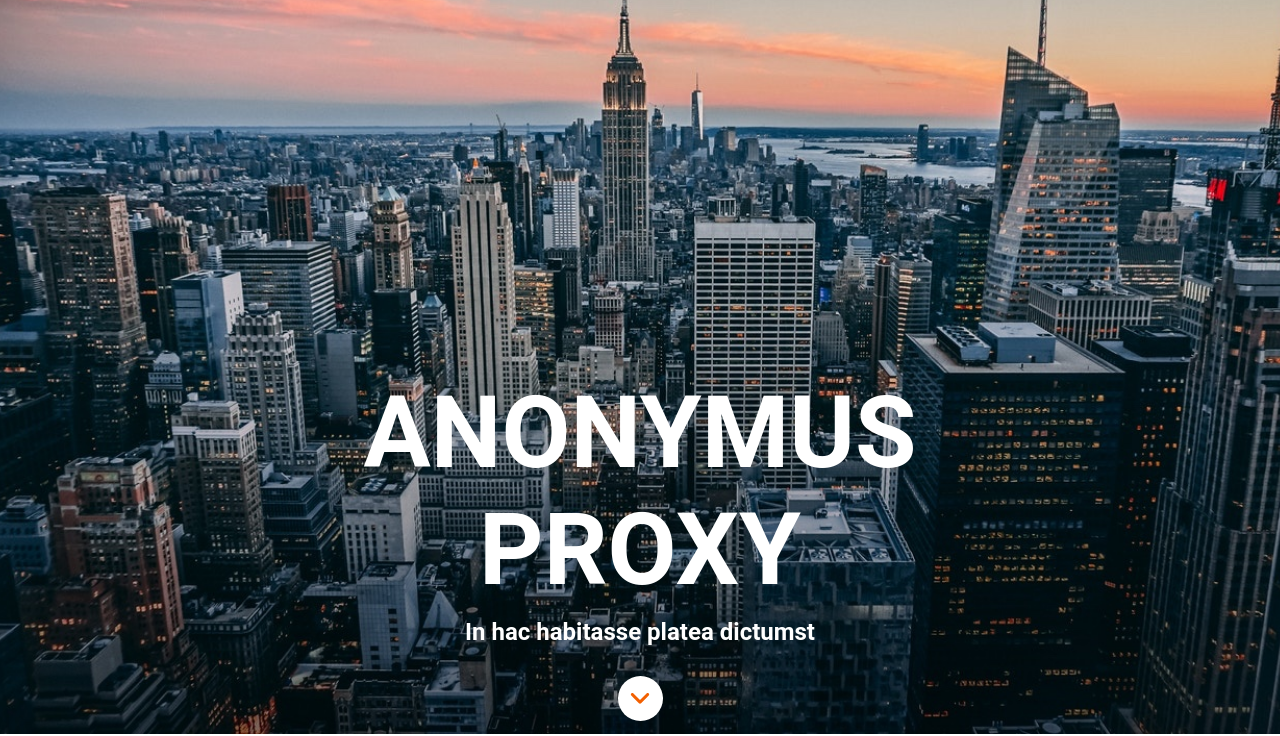
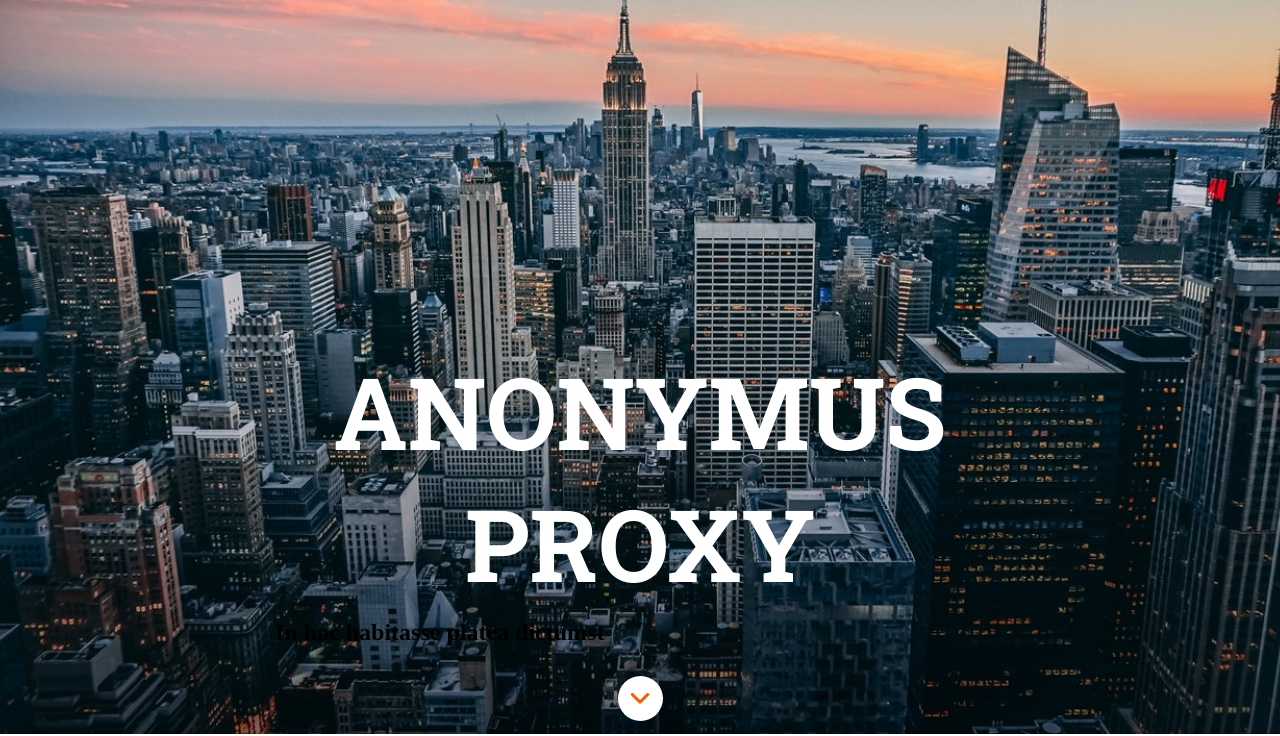
Before and after one commit to Adalab/modulo-1-evaluacion-final-taniamg, a website: page docs/index.html in a window 1280 px wide. Shown: the part 66-802 px from the top of the page. Drawn offline with nearby package versions, Linux system fonts and the light colour scheme; files that its build step writes are made by us from their sources.

Commit message:
add styles as mixings

```diff
--- a/src/scss/core/_mixins.scss
+++ b/src/scss/core/_mixins.scss
@@ -10,3 +10,230 @@
     @content;
   }
 }
+
+@mixin text-style-h1-desktop() {
+  font-family: $font-family-title;
+  font-size: 100px;
+  font-weight: $font-weight-bold;
+  font-stretch: normal;
+  font-style: normal;
+  line-height: 1.32;
+  letter-spacing: normal;
+  text-align: center;
+  color: $color-white;
+}
+
+@mixin text-style-h2-desktop() {
+  font-family: $font-family-title;
+  font-size: 32px;
+  font-weight: $font-weight-bold;
+  font-stretch: normal;
+  font-style: normal;
+  line-height: 1.41;
+  letter-spacing: normal;
+  color: $color-black;
+}
+@mixin text-style-h2-tablet() {
+  font-family: $font-family-title;
+  font-size: 26px;
+  font-weight: $font-weight-bold;
+  font-stretch: normal;
+  font-style: normal;
+  line-height: 1.73;
+  letter-spacing: normal;
+  color: $color-black;
+}
+
+@mixin text-style() {
+  font-family: $font-family-title;
+  font-size: 42px;
+  font-weight: $font-weight-bold;
+  font-stretch: normal;
+  font-style: normal;
+  line-height: 1.25;
+  letter-spacing: normal;
+  text-align: center;
+  color: $color-white;
+}
+
+@mixin text-style-2() {
+  font-family: $font-family-title;
+  font-size: 24px;
+  font-weight: $font-weight-bold;
+  font-stretch: normal;
+  font-style: normal;
+  line-height: 1.25;
+  letter-spacing: normal;
+  text-align: center;
+  color: $color-black;
+}
+@mixin text-style-3() {
+  font-family: ZapfDingbatsITC;
+  font-size: 14px;
+  font-weight: $font-weight-regular;
+  font-stretch: normal;
+  font-style: normal;
+  line-height: 2.14;
+  letter-spacing: normal;
+  text-align: center;
+  color: $color-orange;
+}
+
+@mixin text-style-4() {
+  font-family: $font-family-regular;
+  font-size: 14px;
+  font-weight: $font-weight-regular;
+  font-stretch: normal;
+  font-style: normal;
+  line-height: 2.14;
+  letter-spacing: normal;
+  color: $color-light-blue;
+}
+
+@mixin text-style-5() {
+  font-family: $font-family-regular;
+  font-size: 16px;
+  font-weight: $font-weight-regular;
+  font-stretch: normal;
+  font-style: normal;
+  line-height: normal;
+  letter-spacing: normal;
+  text-align: center;
+  color: $color-white;
+}
+
+@mixin text-style-6() {
+  font-family: $font-family-regular;
+  font-size: 16px;
+  font-weight: $font-weight-regular;
+  font-stretch: normal;
+  font-style: normal;
+  line-height: 1.88;
+  letter-spacing: normal;
+  color: $color-white;
+}
+
+@mixin text-style-7() {
+  font-family: $font-family-title;
+  font-size: 18px;
+  font-weight: $font-weight-bold;
+  font-stretch: normal;
+  font-style: normal;
+  line-height: 1.67;
+  letter-spacing: normal;
+  text-align: center;
+  color: $color-black;
+}
+
+@mixin text-style-8() {
+  font-family: $font-family-title;
+  font-size: 80px;
+  font-weight: $font-weight-bold;
+  font-stretch: normal;
+  font-style: normal;
+  line-height: 1.33;
+  letter-spacing: normal;
+  text-align: center;
+  color: $color-white;
+}
+
+@mixin text-style-9() {
+  font-family: $font-family-regular;
+  font-size: 20px;
+  font-weight: $font-weight-medium;
+  font-stretch: normal;
+  font-style: normal;
+  line-height: 2.25;
+  letter-spacing: normal;
+  text-align: center;
+  color: $color-orange;
+}
+@mixin text-style-10() {
+  font-family: $font-family-regular;
+  font-size: 18px;
+  font-weight: $font-weight-regular;
+  font-stretch: normal;
+  font-style: normal;
+  line-height: 1.67;
+  letter-spacing: normal;
+  text-align: center;
+  color: $color-black;
+}
+@mixin text-style-11() {
+  font-family: $font-family-title;
+  font-size: 24px;
+  font-weight: $font-weight-bold;
+  font-stretch: normal;
+  font-style: normal;
+  line-height: 1.25;
+  letter-spacing: normal;
+  color: $color-black;
+}
+
+@mixin text-style-text-tablet() {
+  font-family: $font-family-regular;
+  font-size: 20px;
+  font-weight: $font-weight-regular;
+  font-stretch: normal;
+  font-style: normal;
+  line-height: 1.5;
+  letter-spacing: normal;
+  color: $color-grey-brown;
+}
+
+@mixin text-style-text-mobile() {
+  font-family: $font-family-regular;
+  font-size: 18px;
+  font-weight: $font-weight-regular;
+  font-stretch: normal;
+  font-style: normal;
+  line-height: 1.67;
+  letter-spacing: normal;
+  color: $color-grey-brown;
+}
+
+@mixin text-style-main-text-tablet() {
+  font-family: $font-family-regular;
+  font-size: 24px;
+  font-weight: $font-weight-regular;
+  font-stretch: normal;
+  font-style: normal;
+  line-height: normal;
+  letter-spacing: normal;
+  text-align: center;
+  color: $color-white;
+}
+
+@mixin text-style-b1() {
+  font-family: $font-family-regular;
+  font-size: 20px;
+  font-weight: $font-weight-medium;
+  font-stretch: normal;
+  font-style: normal;
+  line-height: 2.25;
+  letter-spacing: normal;
+  text-align: center;
+  color: $color-white;
+}
+
+@mixin text-style-category-desktop() {
+  font-family: $font-family-regular;
+  font-size: 16px;
+  font-weight: $font-weight-regular;
+  font-stretch: normal;
+  font-style: normal;
+  line-height: 1.88;
+  letter-spacing: normal;
+  color: $color-light-blue;
+}
+
+@mixin text-style-footer() {
+  font-family: $font-family-regular;
+  font-size: 14px;
+  font-weight: $font-weight-regular;
+  font-stretch: normal;
+  font-style: normal;
+  line-height: 2.14;
+  letter-spacing: normal;
+  color: $color-white;
+}
--- a/src/scss/layout/_header.scss
+++ b/src/scss/layout/_header.scss
@@ -3,14 +3,14 @@
   background-size: cover;
   background-position: center;
   display: flex;
-  text-align: center;
+  // text-align: center;
   flex-direction: column;
   justify-content: flex-end;
   align-items: center;
   width: 100%;
   height: 100vh;
-  font-family: $font-family-regular;
-  color: $color-white;
+  // font-family: $font-family-regular;
+  // color: $color-white;
 
   &__menu {
     display: flex;
@@ -42,14 +42,17 @@
   }
 
   &--main {
-    font-size: 45px;
+    // font-size: 45px;
+    @include text-style();
     text-transform: uppercase;
 
     @include tablet {
-      font-size: 80px;
+      // font-size: 80px;
+      @include text-style-8();
     }
     @include desktop {
-      font-size: 100px;
+      // font-size: 100px;
+      @include text-style-h1-desktop();
     }
   }
 
```
